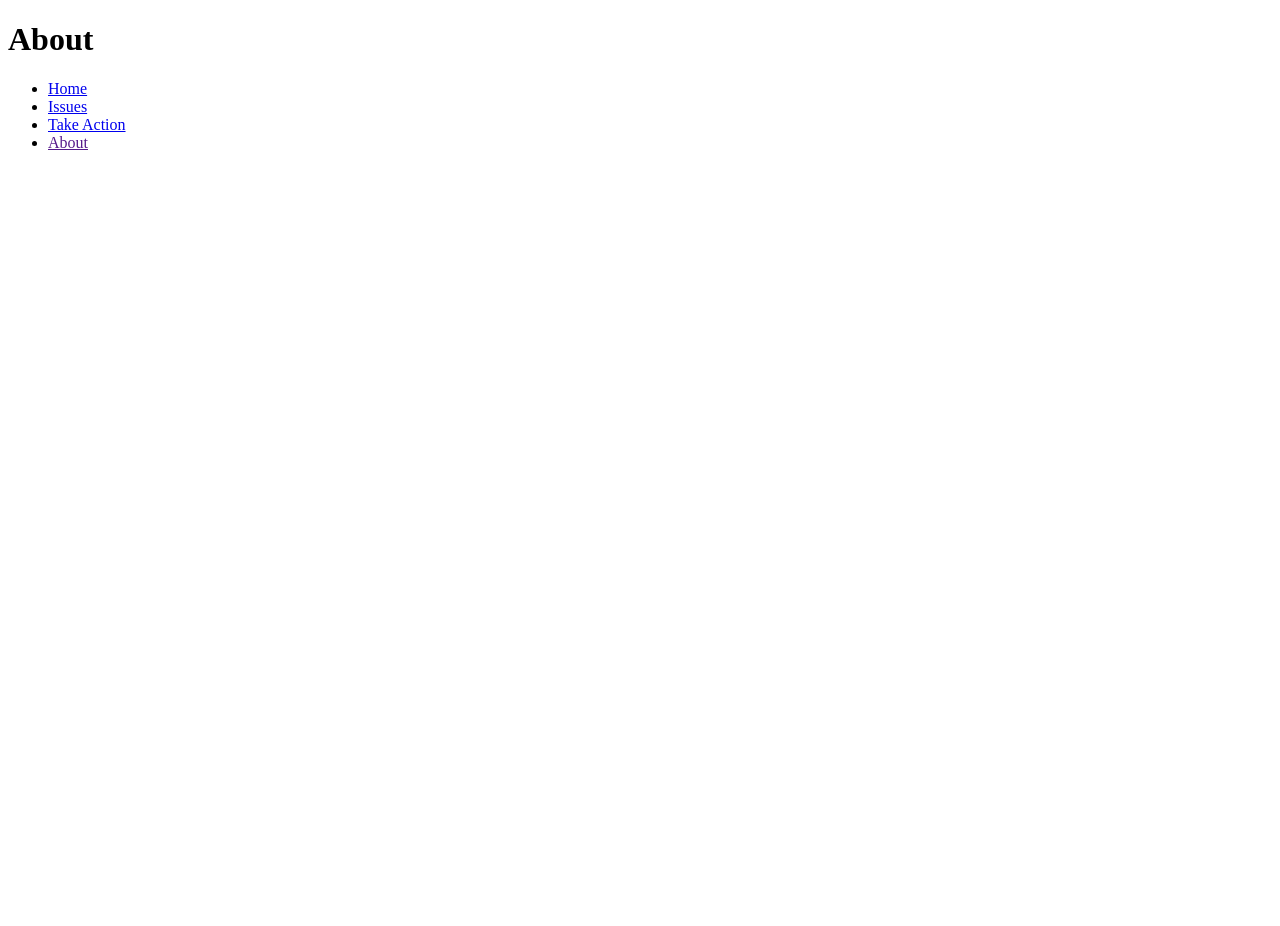
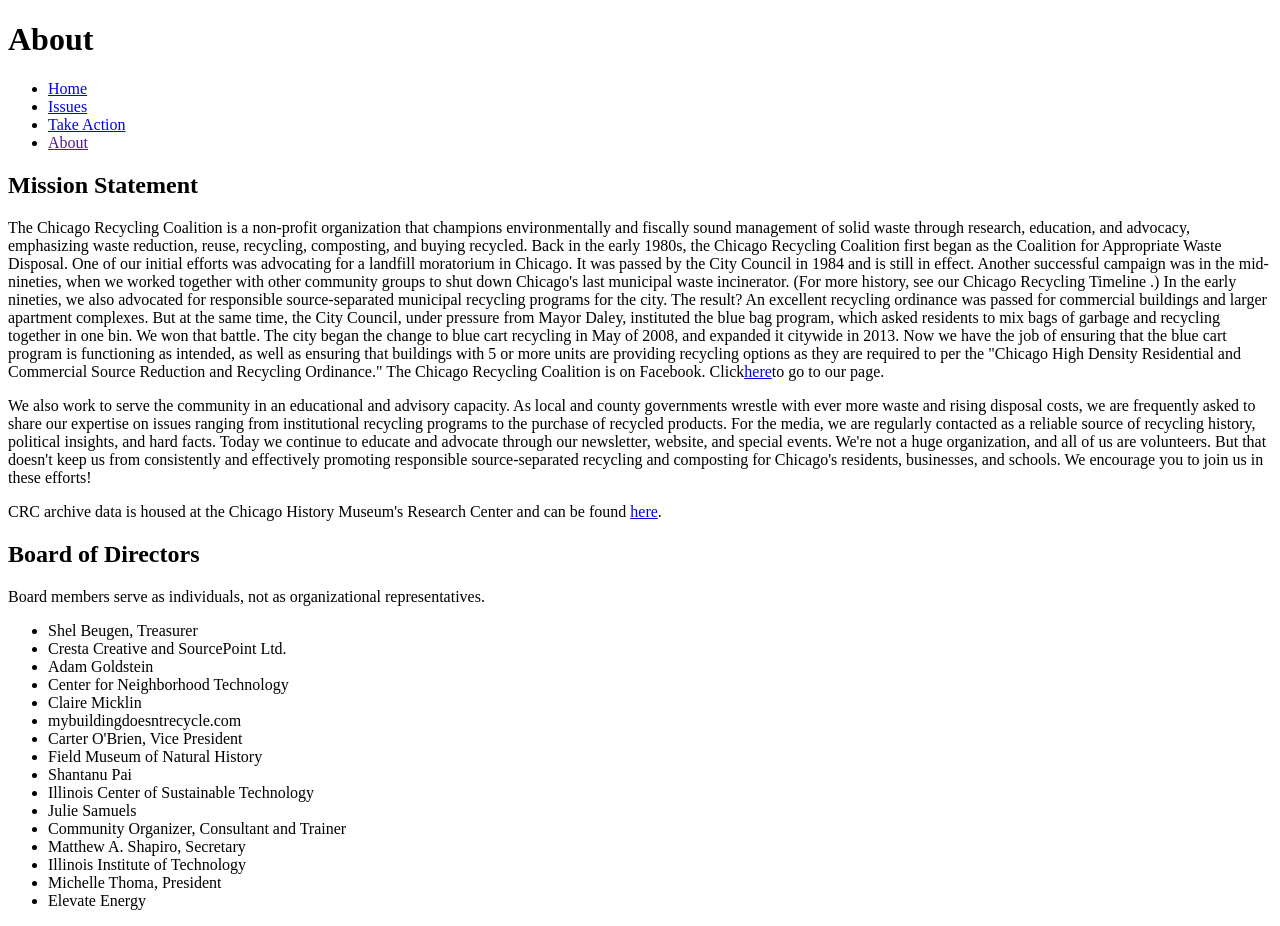
Before and after one commit to xxbloodragonxx/crc-website, a plain HTML site: page about/index.html in a window 1280 px wide. Before the commit the page ends 800 px from the top, so only its background shows below. Drawn offline with Linux system fonts and the light colour scheme.

Commit message:
Add Charles' written code and make edits

```diff
--- a/about/index.html
+++ b/about/index.html
@@ -19,11 +19,75 @@
     </nav>
   </header>
   <main id="content">
-    <!-- ABOUT:
-      mission
-      who we are (board of directors)
-      history
-      -->
+    <section id="mission-statement">
+      <h2>Mission Statement</h2>
+      <p>
+        The Chicago Recycling Coalition is a non-profit organization that champions
+        environmentally and fiscally sound management of solid waste through
+        research, education, and advocacy, emphasizing waste reduction, reuse,
+        recycling, composting, and buying recycled. Back in the early 1980s, the
+        Chicago Recycling Coalition first began as the Coalition for Appropriate
+        Waste Disposal. One of our initial efforts was advocating for a landfill
+        moratorium in Chicago. It was passed by the City Council in 1984 and is
+        still in effect. Another successful campaign was in the mid-nineties,
+        when we worked together with other community groups to shut down Chicago's
+        last municipal waste incinerator. (For more history, see our Chicago
+        Recycling Timeline .) In the early nineties, we also advocated for
+        responsible source-separated municipal recycling programs for the city.
+        The result? An excellent recycling ordinance was passed for commercial
+        buildings and larger apartment complexes. But at the same time, the City
+        Council, under pressure from Mayor Daley, instituted the blue bag program,
+        which asked residents to mix bags of garbage and recycling together in
+        one bin. We won that battle. The city began the change to blue cart
+        recycling in May of 2008, and expanded it citywide in 2013.  Now we have
+        the job of ensuring that the blue cart program is functioning as intended,
+        as well as ensuring that buildings with 5 or more units are providing
+        recycling options as they are required to per the "Chicago High Density
+        Residential and Commercial Source Reduction and Recycling Ordinance."
+        The Chicago Recycling Coalition is on Facebook. Click<a href="https://www.facebook.com/chicagorecyclingcoalition/">here</a>to go to our page.
+      </p>
+      <p>
+  	  	We also work to serve the community in an educational and advisory capacity.
+        As local and county governments wrestle with ever more waste and rising
+        disposal costs, we are frequently asked to share our expertise on issues
+        ranging from institutional recycling programs to the purchase of recycled
+        products. For the media, we are regularly contacted as a reliable source of
+        recycling history, political insights, and hard facts. Today we continue
+        to educate and advocate through our newsletter, website, and special events.
+        We're not a huge organization, and all of us are volunteers. But that
+        doesn't keep us from consistently and effectively promoting responsible
+        source-separated recycling and composting for Chicago's residents, businesses,
+        and schools. We encourage you to join us in these efforts!
+      </p>
+      <p>
+        CRC archive data is housed at the Chicago History Museum's Research Center
+        and can be found <a href="https://www.chicagorecyclingcoalition.org/">here</a>.
+      </p>
+    </section>
+    <section id="directors">
+      <h2>Board of Directors</h2>
+      <p>
+        Board members serve as individuals, not as organizational representatives.
+      </p>
+      <ul>
+        <li>Shel Beugen, Treasurer</li>
+        <li>Cresta Creative and SourcePoint Ltd.</li>
+        <li>Adam Goldstein</li>
+        <li>Center for Neighborhood Technology</li>
+        <li>Claire Micklin</li>
+        <li>mybuildingdoesntrecycle.com</li>
+        <li>Carter O'Brien, Vice President</li>
+        <li>Field Museum of Natural History</li>
+        <li>Shantanu Pai</li>
+        <li>Illinois Center of Sustainable Technology</li>
+        <li>Julie Samuels</li>
+        <li>Community Organizer, Consultant and Trainer</li>
+        <li>Matthew A. Shapiro, Secretary</li>
+        <li>Illinois Institute of Technology</li>
+        <li>Michelle Thoma, President</li>
+        <li>Elevate Energy</li>
+      </ul>
+    </section>
   </main>
   <footer id="footer">
     <p class="copyright">
```
